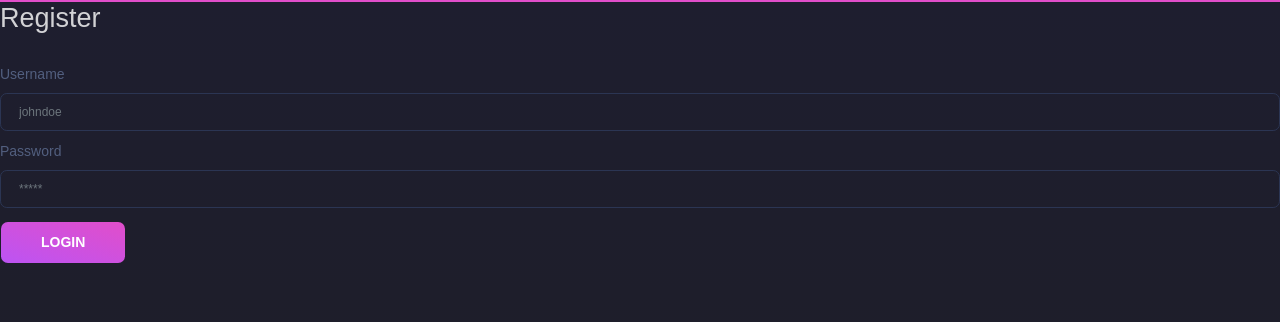
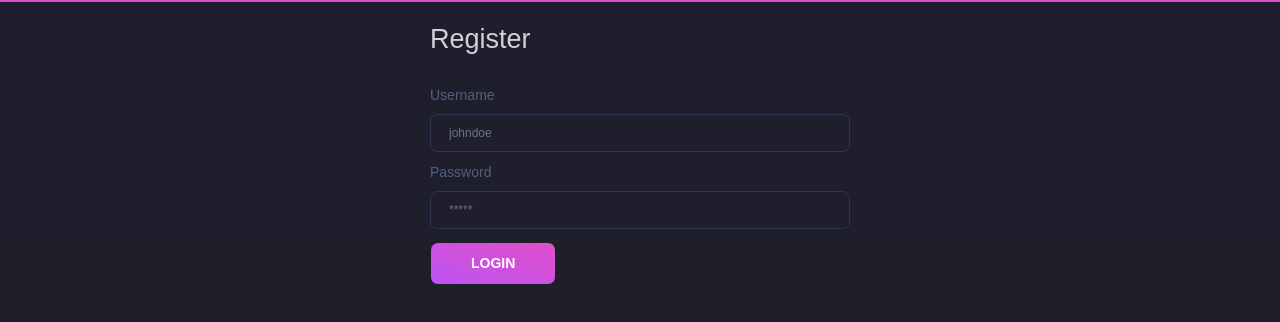
Before and after one commit to pmanikas/ng-dev-portfolio-admin, an Angular app: page /auth/login in a window 1280 px wide. Shown: the top 322 px of the page. Built offline with nearby package versions, Linux system fonts and the light colour scheme.

Commit message:
Improve auth style

```diff
--- a/src/app/pages/auth/auth.component.html
+++ b/src/app/pages/auth/auth.component.html
@@ -1,5 +1,12 @@
 <div class="wrapper">
   <main class="main-panel">
-    <router-outlet></router-outlet>
+    <div class="container auth__container">
+      <div class="row">
+        <div class="col-12">
+          <br>
+          <router-outlet></router-outlet>
+        </div>
+      </div>
+    </div>
   </main>
 </div>
--- a/src/app/pages/auth/auth.component.scss
+++ b/src/app/pages/auth/auth.component.scss
@@ -0,0 +1,3 @@
+.auth__container {
+  max-width: 450px;
+}
```
